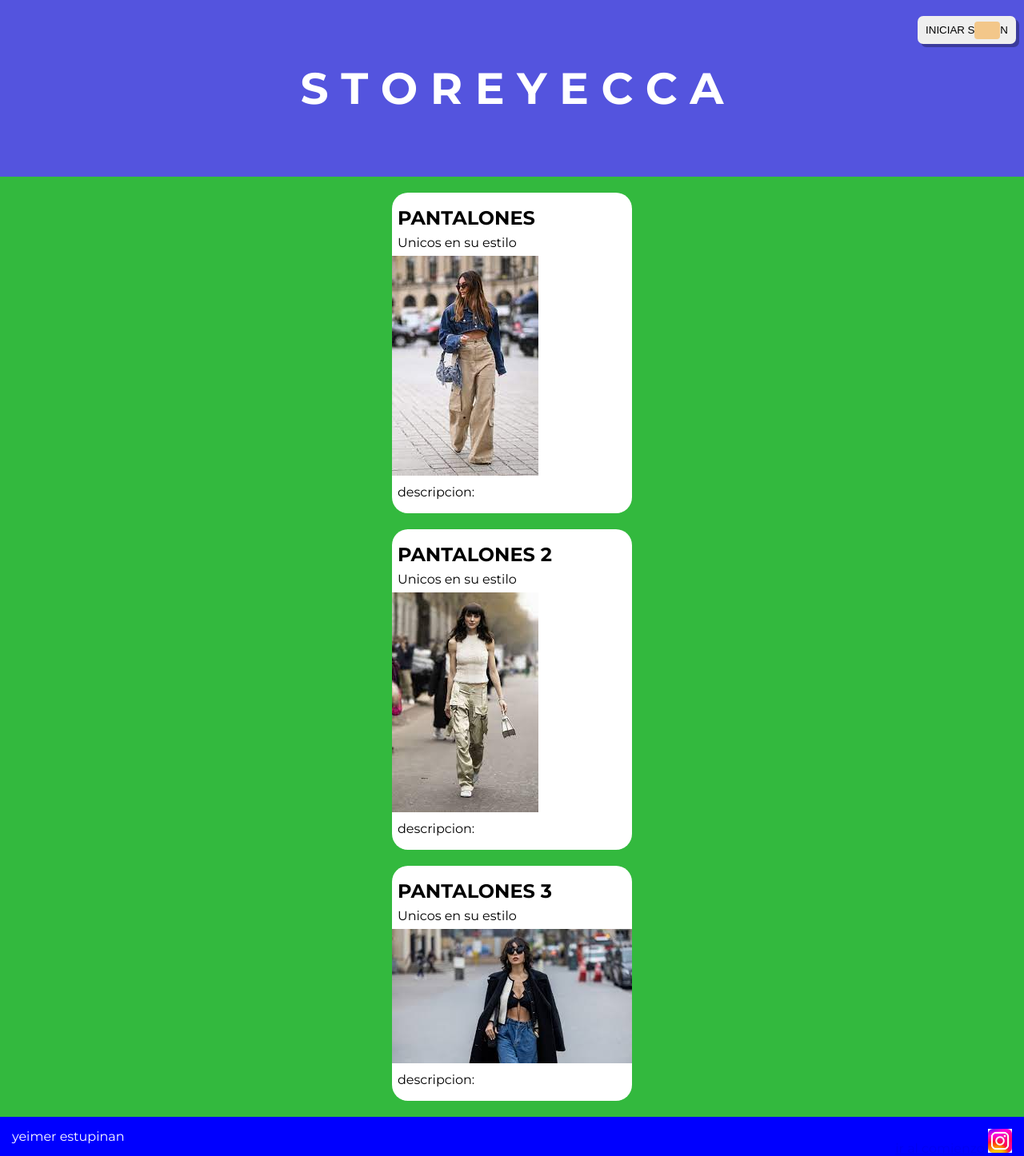
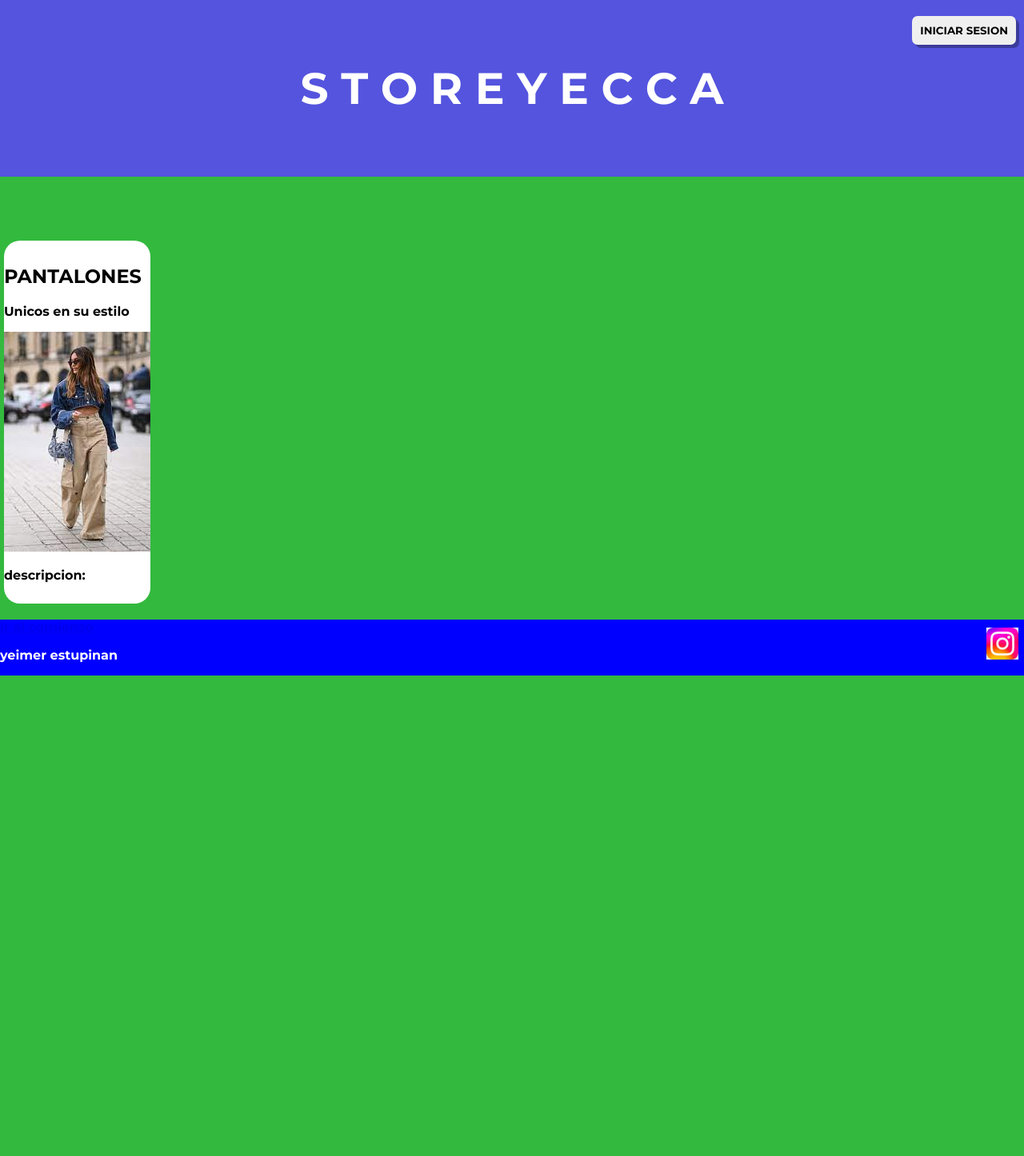
Before and after one commit to Camilo1216/PROYECTO-STOREYECCA, a PHP site: page /?id=1 in a window 1280 px wide. Shown: the whole page at 80% size. After the commit the page ends 845 px from the top, so only its background shows below. Run offline with PHP 8.4, Linux system fonts and the light colour scheme; data that the repository does not hold is empty.

Commit message:
pagina principal ordenada

```diff
--- a/administrador/index.php
+++ b/administrador/index.php
@@ -11,7 +11,7 @@
 <html>
 <head>
 
-    <link rel="stylesheet" href="../css/style_administrador.css">
+    <link rel="stylesheet" href="../css/style__administrador.css">
     <title>ADMINISTRADOR</title>
     <div class="contenedor_caja_usuario">
         <p><?php  echo $correo_administrador;?></p>
--- a/css/style_administrador.css
+++ b/css/style__administrador.css
@@ -16,6 +16,7 @@
 
 .contenedor_caja_usuario p{
     color: #fff;
+    font-size: 21px;
 }
 
 body{
--- a/css/style__blog.css
+++ b/css/style__blog.css
@@ -1,16 +1,20 @@
-html {
+*{
     font-family: 'Bebas Neue', sans-serif;
     font-family: 'Montserrat', sans-serif;
+    font-weight: bolder;
 }
-.contenedor_todo{
-    padding: auto;
+header h1{
+    font-size: 55px;
+    text-align: center;
+}
+
+#btn_iniciar_sesion{
     position: absolute;
     right: 10px;
     top: 20px;
 }
 
-.btn_iniciar_registrarse button{
-
+#btn_iniciar_sesion{
     padding: 10px 10px;
     margin: auto;
     width: auto;
@@ -20,13 +24,13 @@ html {
     display: block;
 }
 
-
-.btn_iniciar_registrarse button:hover{
+#btn_iniciar_sesion:hover{
     background-color: rgb(87, 87, 182);
     color: #fff;
     cursor: pointer;
 
 }
+
 .contenedor_caja_usuario{
     background-color: rgb(243, 199, 138);
     color: black;
@@ -37,7 +41,7 @@ html {
     top: 0px;
     position: absolute;
     right: 10px;
-    font-display: none;
+    display: none;
 
 }
 .contenedor_caja_usuario:hover{
@@ -56,19 +60,15 @@ header{
     padding: 40px;
 }
 
-header h1{
-    font-size: 55px;
-    text-align: center;
+.container{
+    width: max-content;
+    margin-top: 80px;
+    padding-left: 20px 20px;
+    border-radius: 6px;
+
 }
 
-.container{
-    width: max-content;
-    margin: 0 auto;
-    /* background-color: chartreuse; */
-    border-radius: 6px;
-}
-
-section article{
+.productos{
                          /*tiempo que toma la transcion*/
     transition: box-shadow 0.3s ease;/*demorabilidad de la cinematicas*/
     background-color: #fff;
@@ -79,25 +79,24 @@ section article{
     cursor: pointer;
 
 }
-section article:hover{
+.productos:hover{
     box-shadow: 0 0.4rem 0.7rem red;
 }
 
-section article h2, section article p{
-    margin: 7px;
-}
-
 footer{
+    width: 100%;
+    position: absolute;
     background-color: blue;
-    padding: 15px;
     color: #fff;
 }
 
-footer section{
-    float: right;
+#contacto{
+    position: absolute;
+    right: 0;
 }
 
-a:hover {
-    cursor: pointer;
-    color: azure;
+#contacto img{
+    margin: 7px 7px;
+    width: 40px;
+    margin-top: 10px;
 }
--- a/index.php
+++ b/index.php
@@ -17,10 +17,8 @@
     <link href="https://fonts.googleapis.com/css2?family=Bebas+Neue&family=Montserrat:wght@400;700&display=swap" rel="stylesheet">
     <link rel="stylesheet" href="css/style__blog.css">
 
-    <div class="contenedor_todo">
-        <div class="btn_iniciar_registrarse">
+
     <button id="btn_iniciar_sesion" onclick="redireccionar()" type="submit">INICIAR SESION</button>
-        </div>
     <div class="contenedor_caja_usuario">
         <p><?php  echo $correo_usuarios;?></p>
     </div>
@@ -30,41 +28,26 @@
         }
     </script>
 
-    </div>
-
 </head>
 <body>
     <header><!-- se utiliza para poder agrupar link o logo-->
         <h1 id="titulo">S T O R E Y E C C A</h1>
     </header>
 
-    <section class="container"><!--sirve para definir las secciones de nuestra app-->
-        <article class="post"><!--definir contenido independiente-->
+    <div class="container"><!--sirve para definir las secciones de nuestra app-->
+        <div class="productos"><!--definir contenido independiente-->
             <h2>PANTALONES</h2>
             <P>Unicos en su estilo</P>
             <img src="img/pantalon.jpg">
             <p>descripcion:</p>
-        </article>
-        <article class="post"><!--definir contenido independiente-->
-            <h2>PANTALONES 2</h2>
-            <P>Unicos en su estilo</P>
-            <img src="img/pantalon2.jpg">
-            <p>descripcion:</p>
-        </article>
-        <article class="post"><!--definir contenido independiente-->
-            <h2>PANTALONES 3</h2>
-            <P>Unicos en su estilo</P>
-            <img src="img/pantalon3.jpg">
-            <p>descripcion:</p>
-        </article>
-    </section>
-
+        </div>
+    </div>
     <footer><!-- pie de pag-->
-        <section>
+        <div class="enlaces">
             <a id="link" href="#titulo">ir al comienzo</a>
-        <a target="_blank" href="https://instagram.com"><img src="img/instagram.jpg" width="30px"></a>
-        </section>
-        <div>yeimer estupinan</div>
+            <a id="contacto" target="_blank" href="https://instagram.com"><img src="img/instagram.jpg"></a>
+        </div>
+            <p>yeimer estupinan</p>
     </footer>
     <script src="js/script_index.js"></script>
 </body>
--- a/js/script_index.js
+++ b/js/script_index.js
@@ -1,13 +1,14 @@
 document.getElementById("btn_iniciar_sesion").addEventListener("click",usuario_registrado)
 
 
-var icono_iniciar = document.querySelector(".btn_iniciar_registrarse");
+var icono_iniciar = document.querySelector(".btn_iniciar_registrarse button");
 var icono_usuario = document.querySelector(".contenedor_caja_usuario");
 
 function usuario_registrado(){
-    if(window.innerWidth > 100){
+    if(window.innerWidth > 850){
         icono_iniciar.style.display = "none";
         icono_usuario.style.display = "block";
+        icono_usuario.style.display = "0";
     }else{
         icono_iniciar.style.display = "none";
         icono_iniciar.style.opacity = "0";
```
Lines whose indentation alone changed are shown as unchanged.
